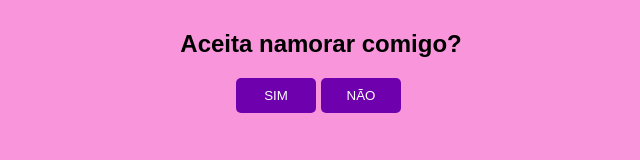
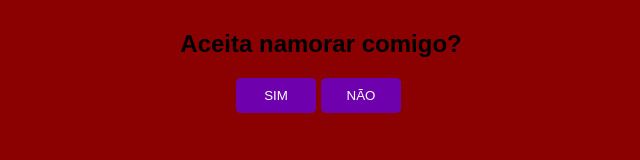
Before and after one commit to marinaevelyng/username.github.io, a plain HTML site: page index.html in a window 1280 px wide. Shown: the whole page, without its empty margins (329-969 px from the left). Drawn offline with Linux system fonts and the light colour scheme.

Commit message:
Update index.html

```diff
--- a/index.html
+++ b/index.html
@@ -10,7 +10,7 @@
     <title>suprise</title>
     <style>
         #conteudo {
-            background: #f995db;
+            background: #8b0000;
             width: 100%;
             height: 100%;
             position: fixed;
```
